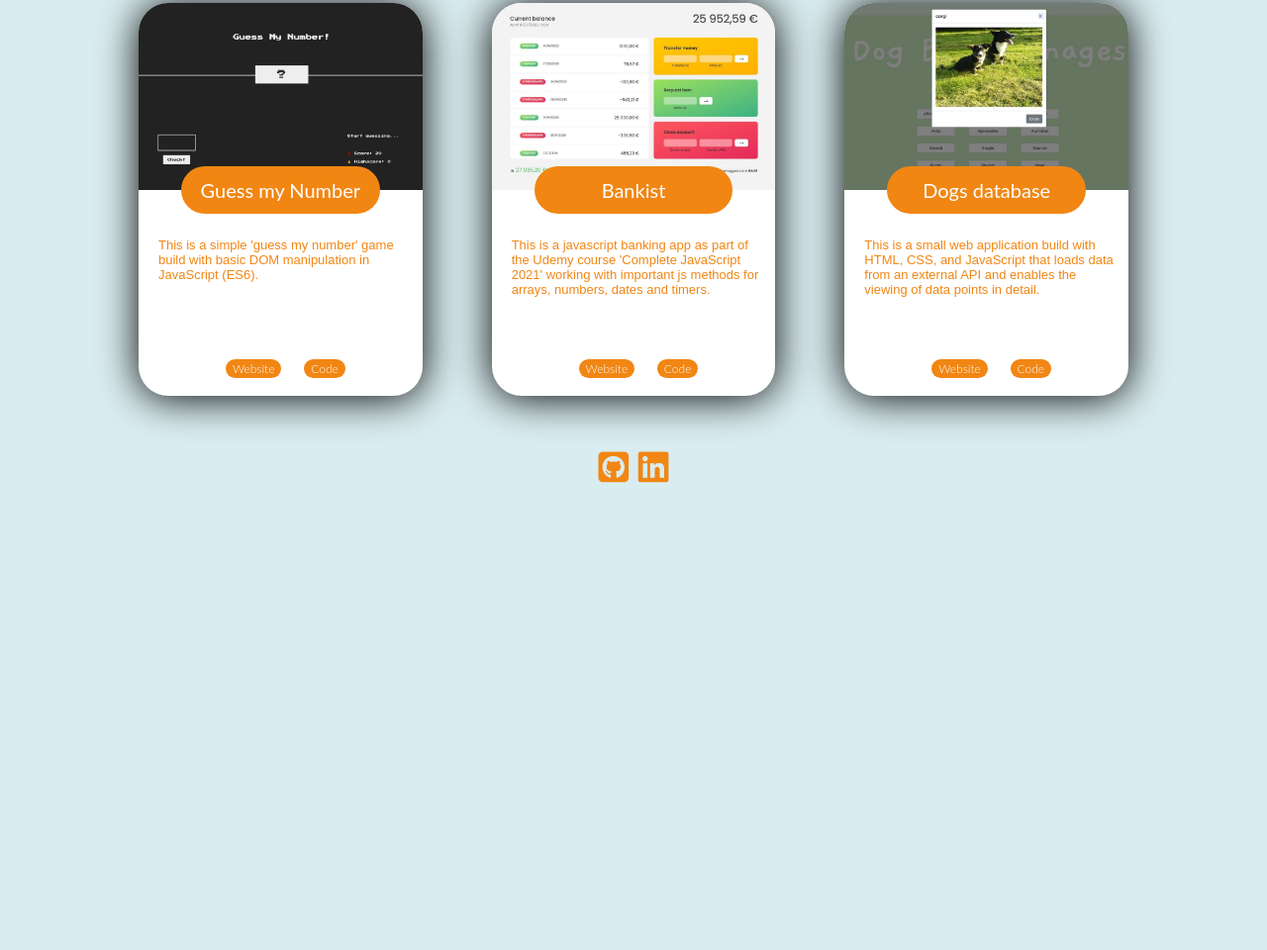
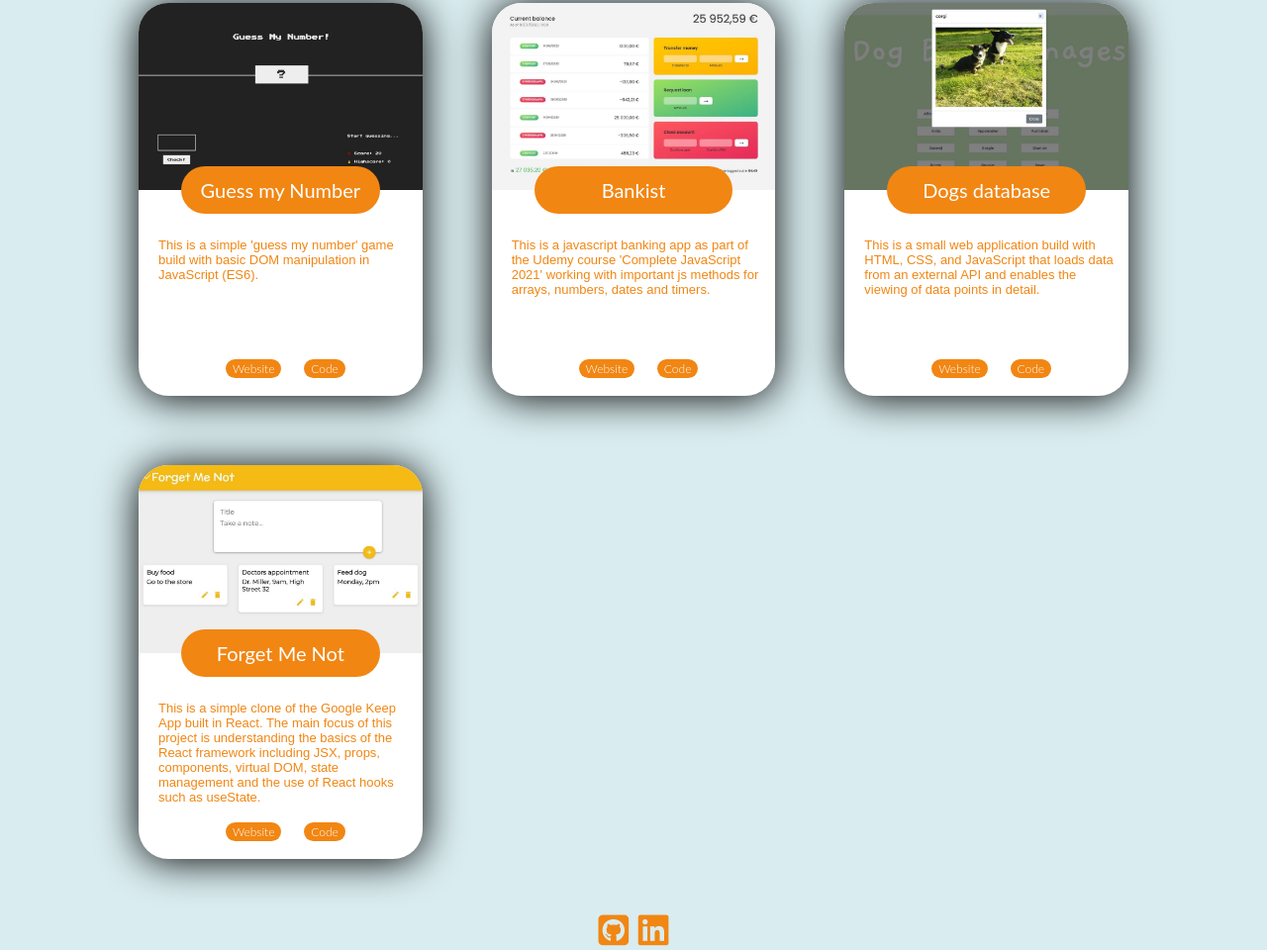
Before and after one commit to MareikeHeuer/mareike-heuer-portfolio, a website: page projects.html in a window 1280 px wide. Shown: the part 542-1502 px from the top of the page at 99% size. Before the commit the page ends 1034 px from the top, so only its background shows below. Drawn offline with Linux system fonts and the light colour scheme.

Commit message:
Add new project to projects section

```diff
--- a/projects.html
+++ b/projects.html
@@ -141,7 +141,7 @@
       <div class="card">
         <img
           src="img/dogs-breed-database.jpg"
-          alt="Project 5: Dogs-breed database"
+          alt="Project 6: Dogs-breed database"
           class="card__img"
         />
 
@@ -161,6 +161,30 @@
           </div>
         </div>
       </div>
+
+
+      <div class="card">
+        <img
+          src="img/forget-me-not.jpg"
+          alt="Project 7: Forget-me-not React App"
+          class="card__img"
+        />
+
+        <h3 class="card__title">Forget Me Not</h3>
+
+        <div class="card__content">
+          <div class="card__description">
+            <p>
+            This is a simple clone of the Google Keep App built in React.
+            The main focus of this project is understanding the basics of the React framework including JSX, props, components, virtual DOM, state management and the use of React hooks such as useState.
+            </p>
+          </div>
+          <div class="card__item--links">
+            <a target="_blank" href="https://forget-me-not-react-app.netlify.app/">Website</a>
+            <a target="_blank" href="https://github.com/MareikeHeuer/forget-me-not-React-app">Code</a>
+          </div>
+        </div>
+      </div>
     </div>
    <footer class="footer">
       <div class="footer__content">
--- a/sass/_profile.scss
+++ b/sass/_profile.scss
@@ -31,8 +31,12 @@
     align-items: center;
     padding: 2rem 10rem;
   }
+
+  &__links {
+    margin-top: 2rem;
+    font-size: 3.5rem;
+  }
 }
-
-.skills {
+x .skills {
   background-color: orange;
 }
```
Also changed, not shown: index.html (+3 -5 lines), css/style.css, img/forget-me-not.jpg (added).
